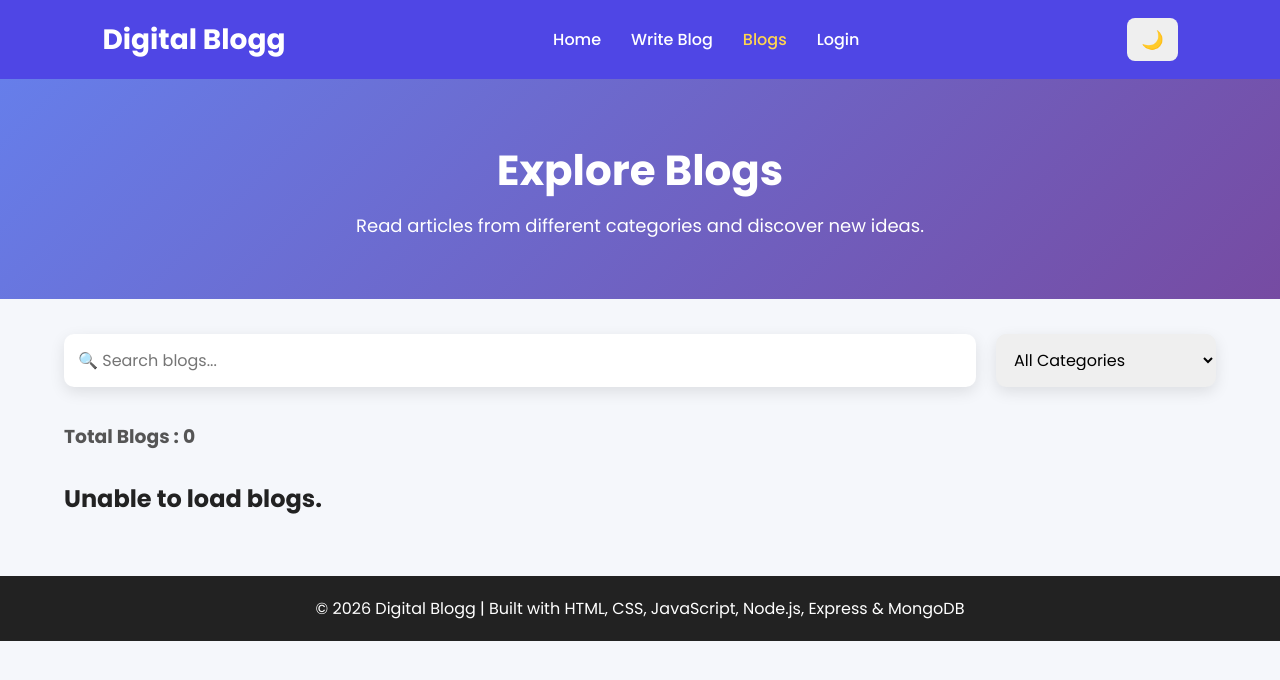
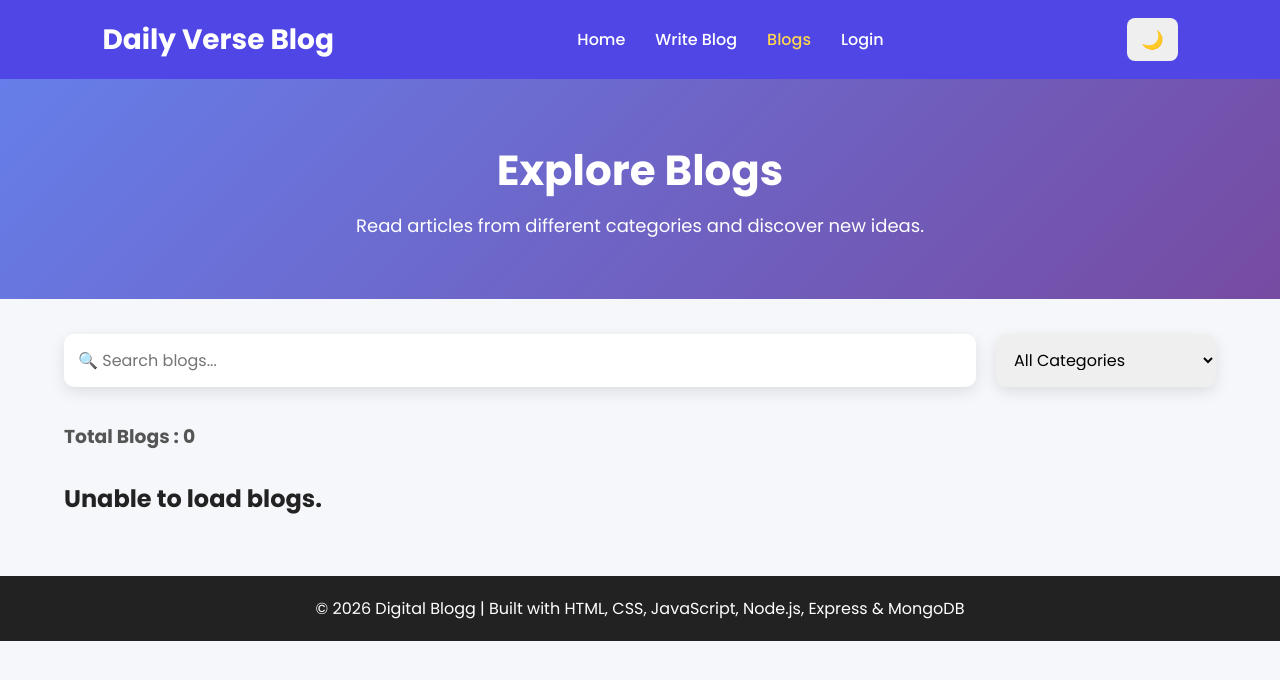
Before and after one commit to poornika0406-commits/Daily-Verse-Project, a website: page views/blogs.html in a window 1280 px wide. Drawn offline with Linux system fonts and the light colour scheme; no server answers.

Commit message:
Updated blog features

```diff
--- a/views/blogs.html
+++ b/views/blogs.html
@@ -3,7 +3,7 @@
 <head>
     <meta charset="UTF-8">
     <meta name="viewport" content="width=device-width, initial-scale=1.0">
-    <title>Digital Blogg | Blogs</title>
+    <title>Daily verse Blog | Blogs</title>
 
     <link rel="stylesheet" href="blog.css">
 </head>
@@ -14,7 +14,7 @@
     <nav>
 
         <div class="logo">
-            <h2>Digital Blogg</h2>
+            <h2>Daily Verse Blog</h2>
         </div>
 
         <ul>
```
Also changed, not shown: views/HOME.HTML (+2 -2 lines).
